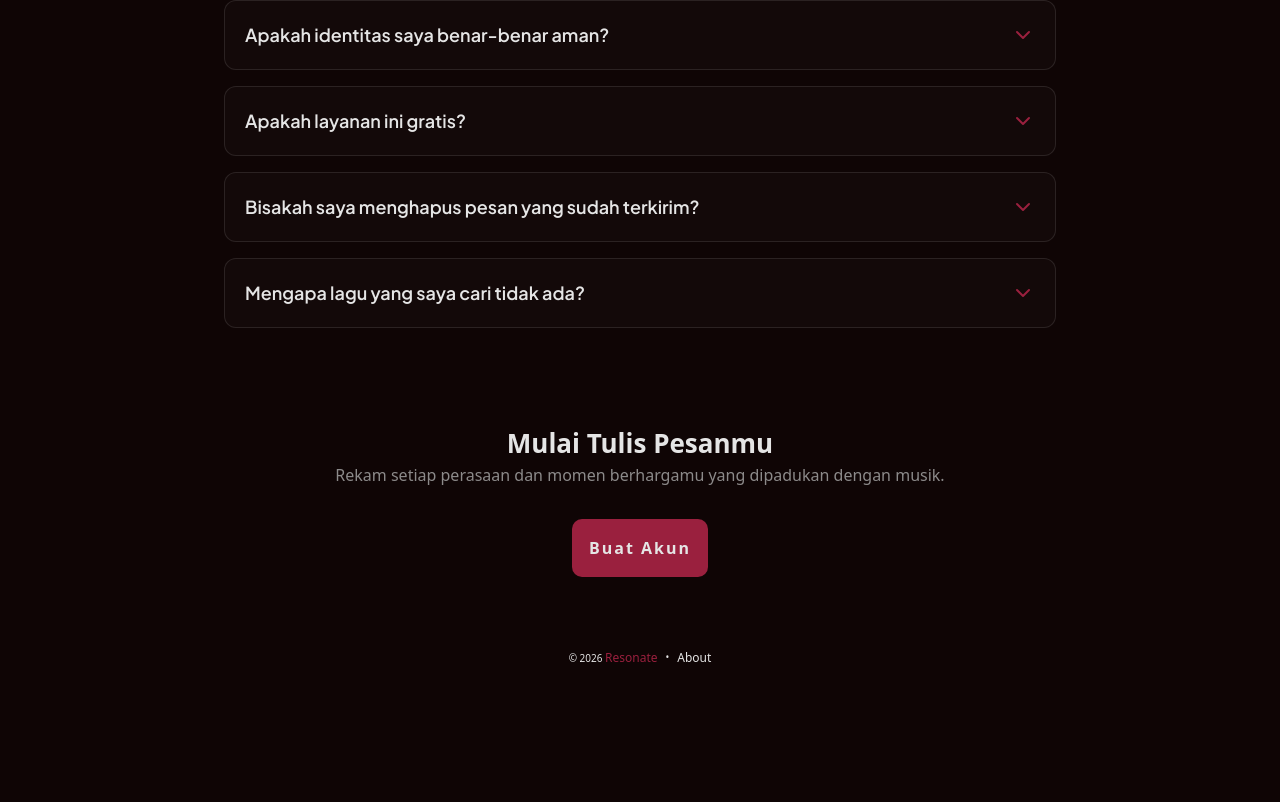
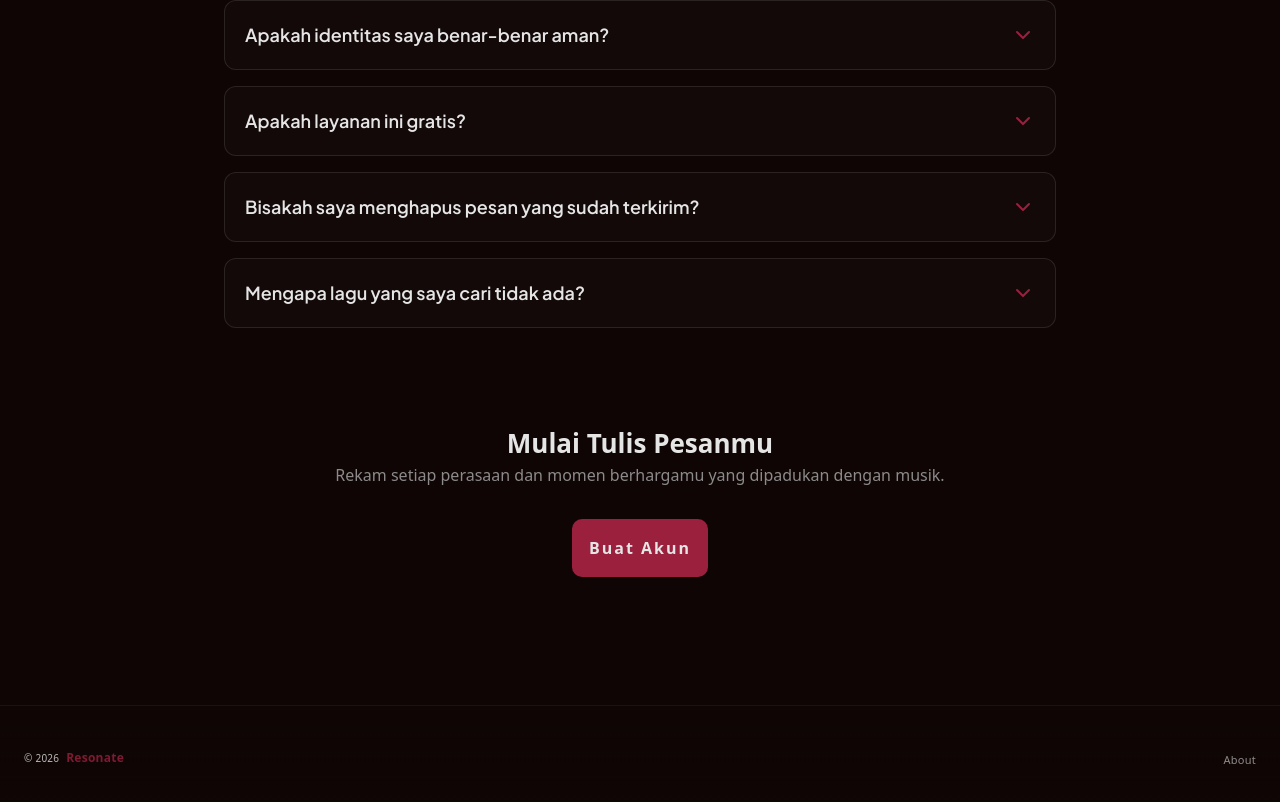
Before and after one commit to gilangages/resonate, a Vue app in the folder front-end/: page / in a window 1280 px wide. Shown: the part 1468-2270 px from the top of the page. Before the commit the page ends 2165 px from the top, so only its background shows below. Built offline with nearby package versions, Linux system fonts and the light colour scheme; no server answers.

Commit message:
membenahi style footer

```diff
--- a/front-end/src/components/Dashboard/Section/FooterDashboard.vue
+++ b/front-end/src/components/Dashboard/Section/FooterDashboard.vue
@@ -1,18 +1,18 @@
 <script setup>
-// Tidak ada script tambahan yang wajib, kecuali kamu mau load tahun secara dinamis
+// Tidak ada script tambahan
 </script>
 
 <template>
-  <div class="text-center text-[#e5e5e5] text-[10px] mt-[4em] mb-[1em]">
-    <div class="flex items-center justify-center gap-2">
-      <span>
-        © 2026
-        <span class="text-[#9a203e] text-[12px] font-medium">Resonate</span>
-      </span>
+  <div class="mt-[4em] mb-[1em] px-6 md:px-8 pt-6 border-t border-[#e5e5e5]/5">
+    <div class="flex flex-col md:flex-row items-center justify-between gap-3">
+      <div class="text-[#e5e5e5]/50 text-[10px] tracking-wider font-jakarta">
+        &copy; 2026
+        <span class="text-[#9a203e] font-medium ml-1">Resonate</span>
+      </div>
 
-      <span>&bull;</span>
-
-      <router-link to="/about" class="hover:text-[#9a203e] transition-colors duration-300 cursor-pointer">
+      <router-link
+        to="/about"
+        class="text-[#e5e5e5]/40 hover:text-[#9a203e] text-[10px] font-medium transition-colors duration-300">
         About
       </router-link>
     </div>
--- a/front-end/src/components/Dashboard/Section/GlobalContent.vue
+++ b/front-end/src/components/Dashboard/Section/GlobalContent.vue
@@ -903,8 +903,8 @@ onMounted(async () => {
                     </div>
                     <div v-if="selectedNote?.replies?.length >= 10" class="text-center py-4">
                       <p class="text-[10px] text-white/30 italic">
-                        Menampilkan 10 balasan terbaru.
-                        <span class="block">Pesan ini sangat populer! 櫨</span>
+                        Menampilkan 25 balasan terbaru.
+                        <span class="block">Pesan ini sangat populer! 🔥</span>
                       </p>
                     </div>
                   </div>
@@ -1001,19 +1001,19 @@ onMounted(async () => {
                   v-if="canNativeShare"
                   @click="onNativeShare"
                   class="flex items-center gap-4 p-4 rounded-2xl bg-[#9a203e]/10 border border-[#9a203e]/20 hover:bg-[#9a203e]/20 transition-all text-left">
-                  <span class="text-2xl">導</span>
+                  <span class="text-2xl">📱</span>
                   <div><p class="text-sm font-bold text-[#f87171]">Bagikan ke Aplikasi</p></div>
                 </button>
                 <button
                   @click="downloadManual"
                   class="flex items-center gap-4 p-4 rounded-2xl bg-white/5 border border-white/10 hover:bg-white/10 transition-all text-left">
-                  <span class="text-2xl">沈</span>
+                  <span class="text-2xl">💾</span>
                   <div><p class="text-sm font-bold text-white">Simpan ke Galeri</p></div>
                 </button>
                 <button
                   @click="onCopyLink"
                   class="flex items-center gap-4 p-4 rounded-2xl bg-white/5 border border-white/10 hover:bg-white/10 transition-all text-left">
-                  <span class="text-2xl">迫</span>
+                  <span class="text-2xl">🔗</span>
                   <div><p class="text-sm font-bold text-white">Salin Link Pesan</p></div>
                 </button>
               </div>
--- a/front-end/src/components/LandingPage/Section/Footer.vue
+++ b/front-end/src/components/LandingPage/Section/Footer.vue
@@ -1,20 +1,24 @@
 <script setup>
-// Tidak ada script tambahan yang wajib, kecuali kamu mau load tahun secara dinamis
+// Tidak ada script tambahan
 </script>
 
 <template>
-  <div class="text-center text-[#e5e5e5] text-[10px] mt-[4em] mb-[3em]">
-    <div class="flex items-center justify-center gap-2">
-      <span>
-        © 2026
-        <span class="text-[#9a203e] text-[12px] font-medium">Resonate</span>
-      </span>
+  <footer class="mt-[6em] w-full border-t border-[#9a203e]/20 bg-gradient-to-b from-transparent to-[#0F0505]">
+    <div class="max-w-7xl mx-auto px-6 py-8 md:py-10 flex flex-col md:flex-row items-center justify-between gap-4">
+      <div class="text-[#e5e5e5] text-[10px] tracking-wide opacity-80 hover:opacity-100 transition-opacity">
+        &copy; 2026
+        <span class="text-[#9a203e] font-semibold text-[12px] ml-1">Resonate</span>
+      </div>
 
-      <span>&bull;</span>
-
-      <router-link to="/about" class="hover:text-[#9a203e] text-[12px] transition-colors duration-300 cursor-pointer">
-        About
-      </router-link>
+      <div>
+        <router-link
+          to="/about"
+          class="text-[#e5e5e5]/60 hover:text-[#9a203e] text-[11px] font-medium tracking-wide transition-all duration-300 relative group">
+          About
+          <span
+            class="absolute -bottom-1 left-0 w-0 h-[1px] bg-[#9a203e] transition-all duration-300 group-hover:w-full"></span>
+        </router-link>
+      </div>
     </div>
-  </div>
+  </footer>
 </template>
--- a/front-end/src/components/User/Section/FooterUser.vue
+++ b/front-end/src/components/User/Section/FooterUser.vue
@@ -1,9 +1,8 @@
 <template>
-  <!-- FOOTER -->
-  <div class="py-4 -mt-[3em] md:-mt-[3.5em]">
-    <p class="text-center text-[#e5e5e5] text-[10px]">
-      © 2026
-      <span class="text-[#9a203e] sm:text-[12px]">Resonate</span>
+  <div class="py-6 w-full flex justify-center -mt-[3em] md:-mt-[3.5em] pointer-events-none">
+    <p class="text-center text-[#e5e5e5]/40 text-[10px] tracking-[0.1em] font-light uppercase">
+      &copy; 2026
+      <span class="text-[#9a203e] font-bold ml-1 tracking-normal">Resonate</span>
     </p>
   </div>
 </template>
```
Also changed, not shown: 1 other file (tests, documents, lock files or other folders).
